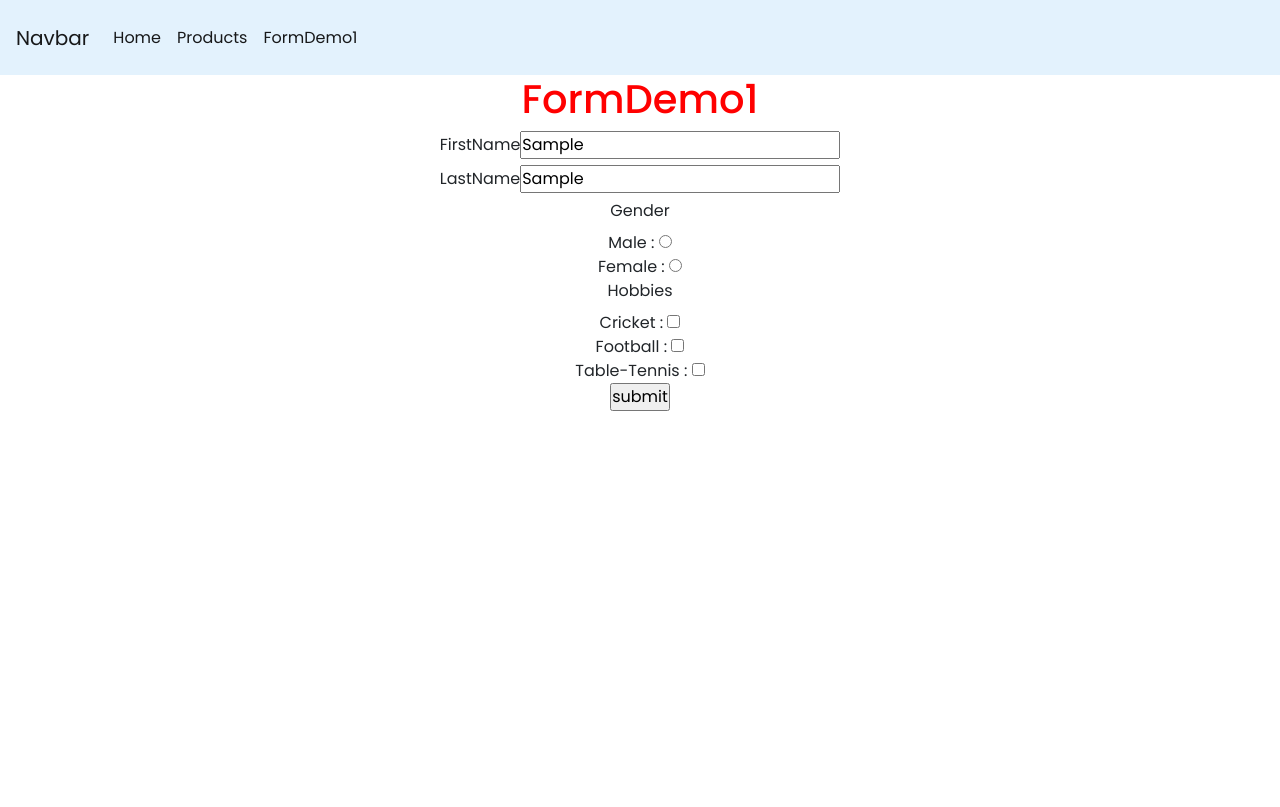
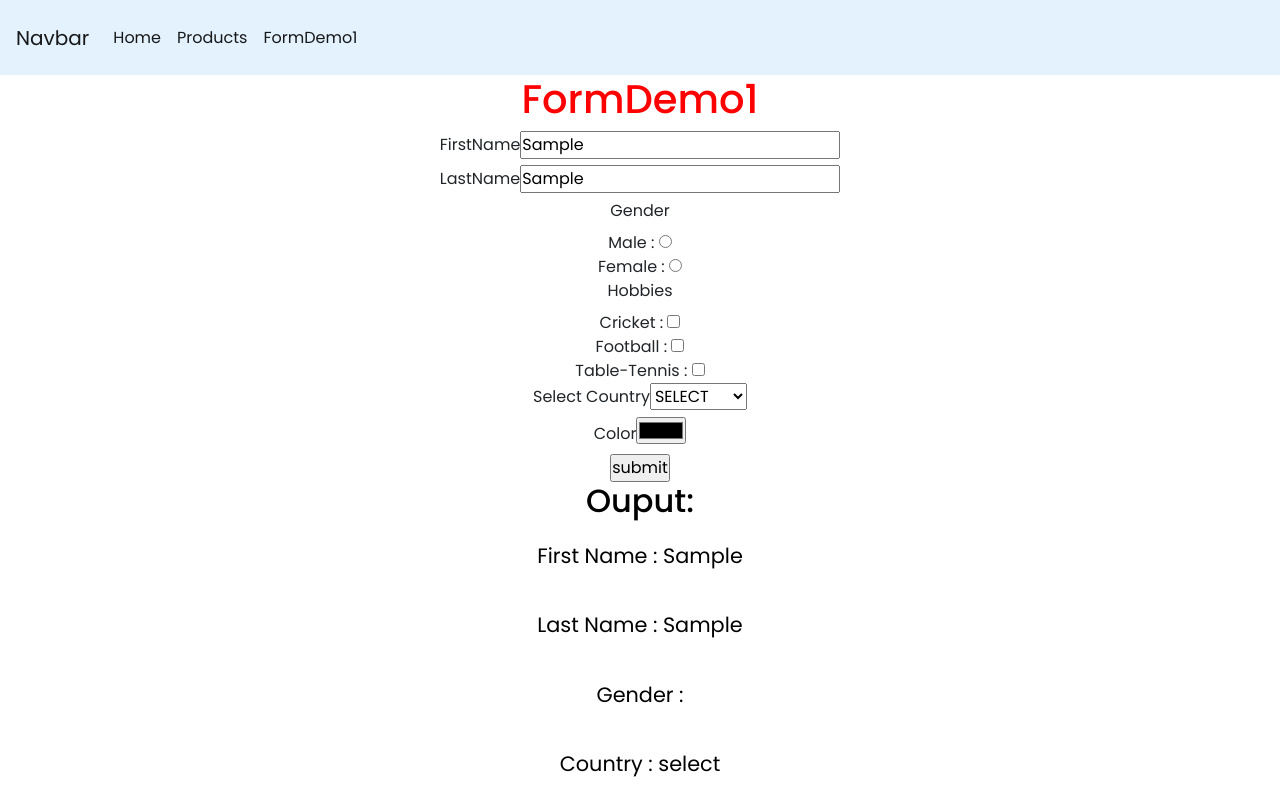
Before and after one commit to 12345-dd/learning24, a React (Create React App) app: page /formdemo1 in a window 1280 px wide. Both pictures are taken after typing "Sample", "Sample" into the empty fields and a click on the input "submit". Built offline with nearby package versions, Linux system fonts and the light colour scheme.

Commit message:
Form Demo

```diff
--- a/src/App.js
+++ b/src/App.js
@@ -14,6 +14,7 @@ import { Fashion } from './amazon/Fashion';
 import { Errorpage } from './amazon/Errorpage';
 import { ProductDetails } from './amazon/ProductDetails';
 import { FormDemo1 } from './form/FormDemo1';
+import { FormTask } from './form/FormTask';
 
 
 function App() {
@@ -31,6 +32,7 @@ function App() {
         <Route path='/products/fashion' element={<Fashion/>}></Route>
         <Route path='/products/details/:id' element={<ProductDetails/>}></Route>
         <Route path='/formdemo1' element={<FormDemo1/>}></Route>
+        <Route path='/task1' element={<FormTask/>}></Route>
         <Route path='/*' element={<Errorpage/>}></Route>
       </Routes>
       {/* <Header title={title}/> */}
--- a/src/form/FormDemo1.jsx
+++ b/src/form/FormDemo1.jsx
@@ -1,11 +1,17 @@
-import React from 'react'
+import React, { useState } from 'react'
 import { useForm } from 'react-hook-form'
 
 export const FormDemo1 = () => {
     const {register,handleSubmit} = useForm();
+    const [output, setoutput] = useState({});
+    const [color, setcolor] = useState("black");
+    const [isFormSubmitted, setisFormSubmitted] = useState(false)
 
     const submitHandler = (data) => {
         console.log("Data..",data);
+        setoutput(data);
+        setcolor(data.color);
+        setisFormSubmitted(true);
     }
   return (
     <div>
@@ -31,9 +37,33 @@ export const FormDemo1 = () => {
                 <br/>Table-Tennis : <input type='checkbox' value="tableTennis" name='hobbies' {...register("hobbies")}/>
             </div>
             <div>
+                <label>Select Country</label>
+                <select {...register("country")}>
+                    <option value="select">SELECT</option>
+                    <option value="india">INDIA </option>
+                    <option value="usa">USA</option>
+                    <option value="germany">Germany</option>
+                </select>
+            </div>
+            <div>
+                <label>Color</label>
+                <input type='color' {...register("color")}/>
+            </div>
+            <div>
                 <input type='submit' value="submit"/>
             </div>
         </form>
+        {
+            isFormSubmitted && (
+                <div style={{color:color}}>
+                    <h2>Ouput:</h2>
+                    <p>First Name : {output.fname}</p>
+                    <p>Last Name : {output.lname}</p>
+                    <p>Gender : {output.gender}</p>
+                    <p>Country : {output.country}</p>
+                </div>
+            )
+        }
     </div>
   )
 }
```
